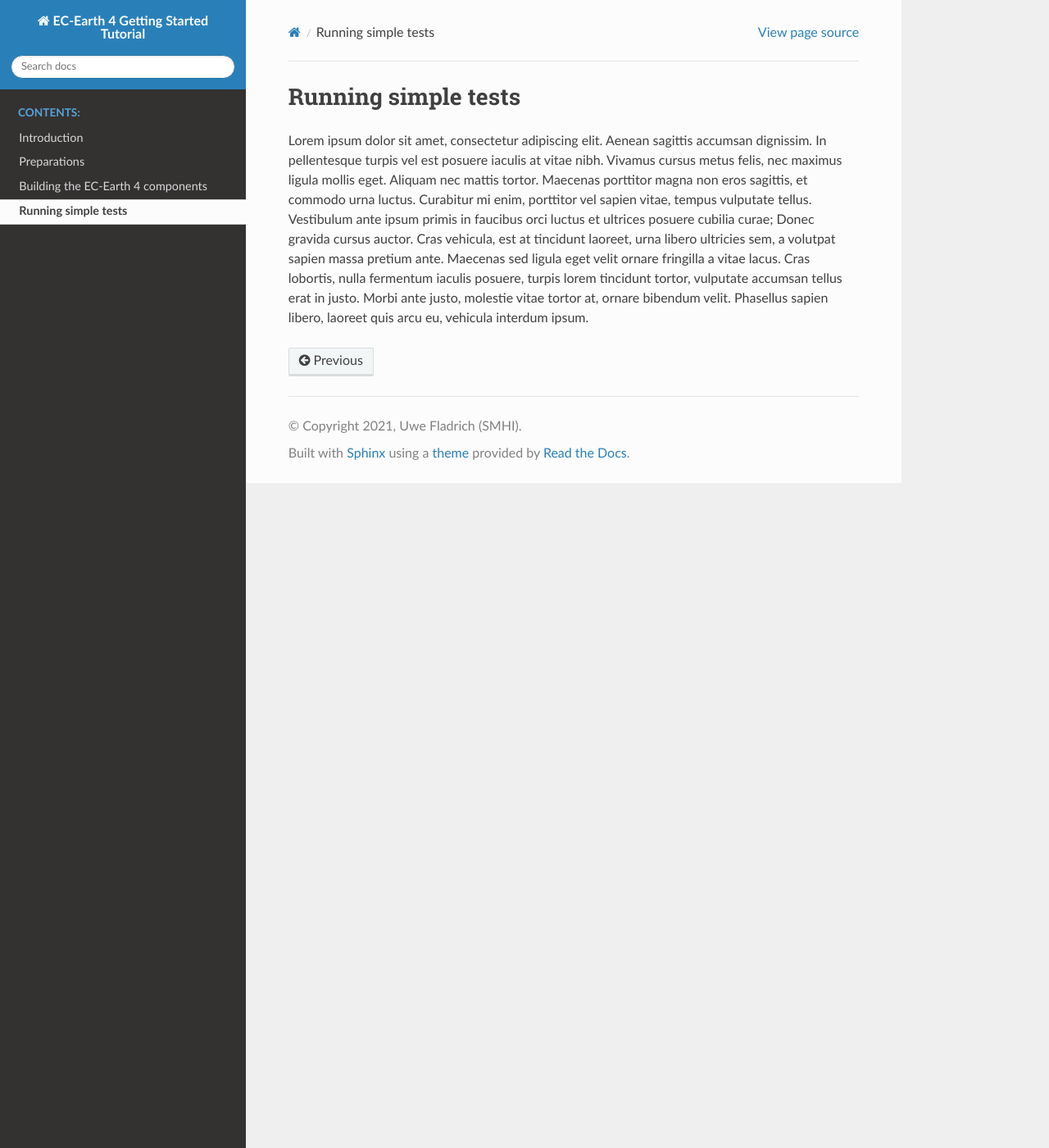
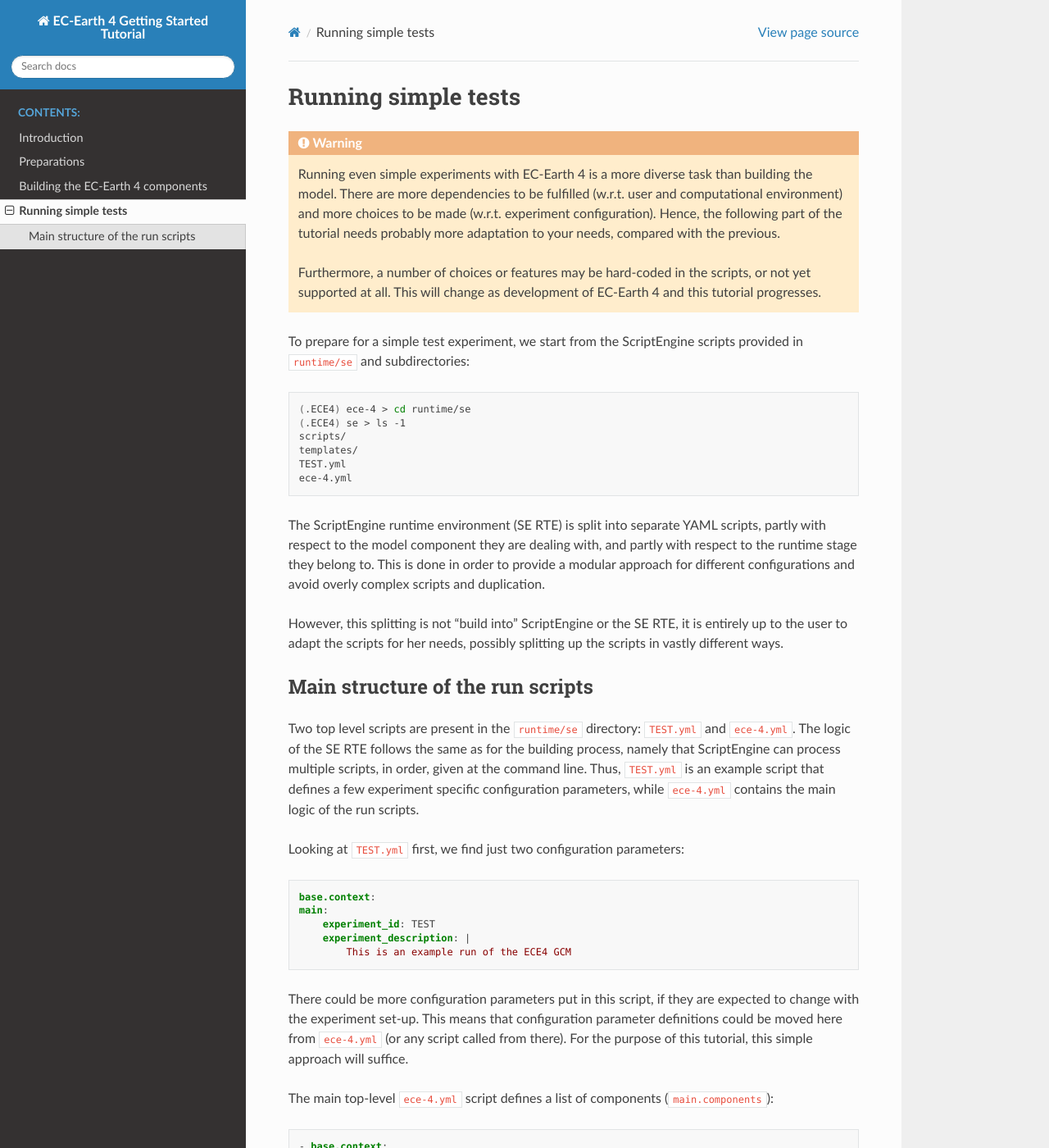
Before and after one commit to EC-Earth/ec-earth-4-tutorial, a Sphinx documentation site: the page built from source/simple-experiments.rst, in a window 1280 px wide and 1400 px high. Shown: the whole window at 82% size. Built offline with Sphinx 7.4.7 and the Read the Docs theme 2.0.0, drawn with Linux system fonts in a browser that asks for light colours; some of the changed text lies outside the part shown.

Commit message:
Start with "Running simple tests"

```diff
--- a/source/simple-experiments.rst
+++ b/source/simple-experiments.rst
@@ -1,16 +1,135 @@
 Running simple tests
 ====================
 
-Lorem ipsum dolor sit amet, consectetur adipiscing elit. Aenean sagittis
-accumsan dignissim. In pellentesque turpis vel est posuere iaculis at vitae
-nibh. Vivamus cursus metus felis, nec maximus ligula mollis eget. Aliquam
-nec mattis tortor. Maecenas porttitor magna non eros sagittis, et commodo
-urna luctus. Curabitur mi enim, porttitor vel sapien vitae, tempus vulputate
-tellus. Vestibulum ante ipsum primis in faucibus orci luctus et ultrices
-posuere cubilia curae; Donec gravida cursus auctor. Cras vehicula, est at
-tincidunt laoreet, urna libero ultricies sem, a volutpat sapien massa
-pretium ante. Maecenas sed ligula eget velit ornare fringilla a vitae lacus.
-Cras lobortis, nulla fermentum iaculis posuere, turpis lorem tincidunt
-tortor, vulputate accumsan tellus erat in justo. Morbi ante justo, molestie
-vitae tortor at, ornare bibendum velit. Phasellus sapien libero, laoreet
-quis arcu eu, vehicula interdum ipsum.
+.. warning::
+    Running even simple experiments with |ece4| is a more diverse task than
+    building the model. There are more dependencies to be fulfilled (w.r.t. user
+    and computational environment) and more choices to be made (w.r.t.
+    experiment configuration). Hence, the following part of the tutorial needs
+    probably more adaptation to your needs, compared with the previous.
+
+    Furthermore, a number of choices or features may be hard-coded in the
+    scripts, or not yet supported at all. This will change as development of
+    |ece4| and this tutorial progresses.
+
+To prepare for a simple test experiment, we start from the ScriptEngine scripts
+provided in ``runtime/se`` and subdirectories:
+
+.. code-block:: bash
+
+    (.ECE4) ece-4 > cd runtime/se
+    (.ECE4) se > ls -1
+    scripts/
+    templates/
+    TEST.yml
+    ece-4.yml
+
+The ScriptEngine runtime environment (SE RTE) is split into separate YAML
+scripts, partly with respect to the model component they are dealing with, and
+partly with respect to the runtime stage they belong to. This is done in order
+to provide a modular approach for different configurations and avoid overly
+complex scripts and duplication.
+
+However, this splitting is not "build into" ScriptEngine or the SE RTE, it is
+entirely up to the user to adapt the scripts for her needs, possibly splitting
+up the scripts in vastly different ways.
+
+
+Main structure of the run scripts
+---------------------------------
+
+Two top level scripts are present in the ``runtime/se`` directory: ``TEST.yml``
+and ``ece-4.yml``. The logic of the SE RTE follows the same as for the building
+process, namely that ScriptEngine can process multiple scripts, in order, given
+at the command line. Thus, ``TEST.yml`` is an example script that defines a few
+experiment specific configuration parameters, while ``ece-4.yml`` contains the
+main logic of the run scripts.
+
+Looking at ``TEST.yml`` first, we find just two configuration parameters::
+
+    base.context:
+    main:
+        experiment_id: TEST
+        experiment_description: |
+            This is an example run of the ECE4 GCM
+
+There could be more configuration parameters put in this script, if they are
+expected to change with the experiment set-up. This means that configuration
+parameter definitions could be moved here from ``ece-4.yml`` (or any script
+called from there). For the purpose of this tutorial, this simple approach will
+suffice.
+
+The main top-level ``ece-4.yml`` script defines a list of components
+(``main.components``)::
+
+    - base.context:
+        main:
+            components:
+                - oifs
+                - nemo
+                - oasis
+                - xios
+                - rnfm
+
+
+This is for the GCM configuration (OpenIFS, NEMO, OASIS, XIOS, runoff-mapper).
+The corresponding list for the AMIP configuration (OpenIFS, OASIS, XIOS,
+AMIP-Forcing-reader) would be::
+
+    - base.context:
+        main:
+            components:
+                - oifs
+                - oasis
+                - xios
+                - amipfr
+
+The main structure of ``ece-4.yml`` proceeds then as follows::
+
+    # Configure 'main' and all components
+    - base.include:
+        src: "scripts/config-{{component}}.yml"
+        ignore_not_found: yes
+      loop:
+        with: component
+        in: "{{['main'] + main.components}}"
+
+    # On first leg: setup 'main' and all components
+    # ...
+
+    # Pre step for 'main' and all components
+    # ...
+
+    # Start model run for leg
+    # ...
+
+    # Run post step for all components
+    # ...
+
+    # Monitoring
+    # ...
+
+    # Re-submit
+    # ...
+
+Basically, the run script defines the following stages:
+
+#. ``config-*``, which sets configuration parameters for each component.
+#. ``setup-*``, which runs, for each component, once at the beginning of the experiment.
+#. ``pre-*``, which runs, for each component, at each leg before the executables.
+#. ``run``, which starts the actual model run (i.e. the executables).
+#. ``post-*``, which is run, for each component, at each leg after the model run has completed.
+#. ``resubmit``, which submits the model for the following leg.
+#. ``monitor``, which prepares data for on-line monitoring.
+
+Not every stage has to be present in each model run, and not all stages have to
+be present for all components. For all stages and components that are present,
+there is a corresponding ``scripts/<stage>-<component>.yml`` script, which is
+included (via the ``base.include`` ScriptEngine task). Hence, the main
+implementation logic of ``ece-4.yml`` is to go through all stages and execute
+all component scripts for that stage, if they exist.
+
+Note that there is an artificial model component, called ``main``, which is
+executed first in all stages. The corresponding ``scripts/<stage>-main.yml``
+files include tasks that are general and not associated with a particular
+component of the model.
```
